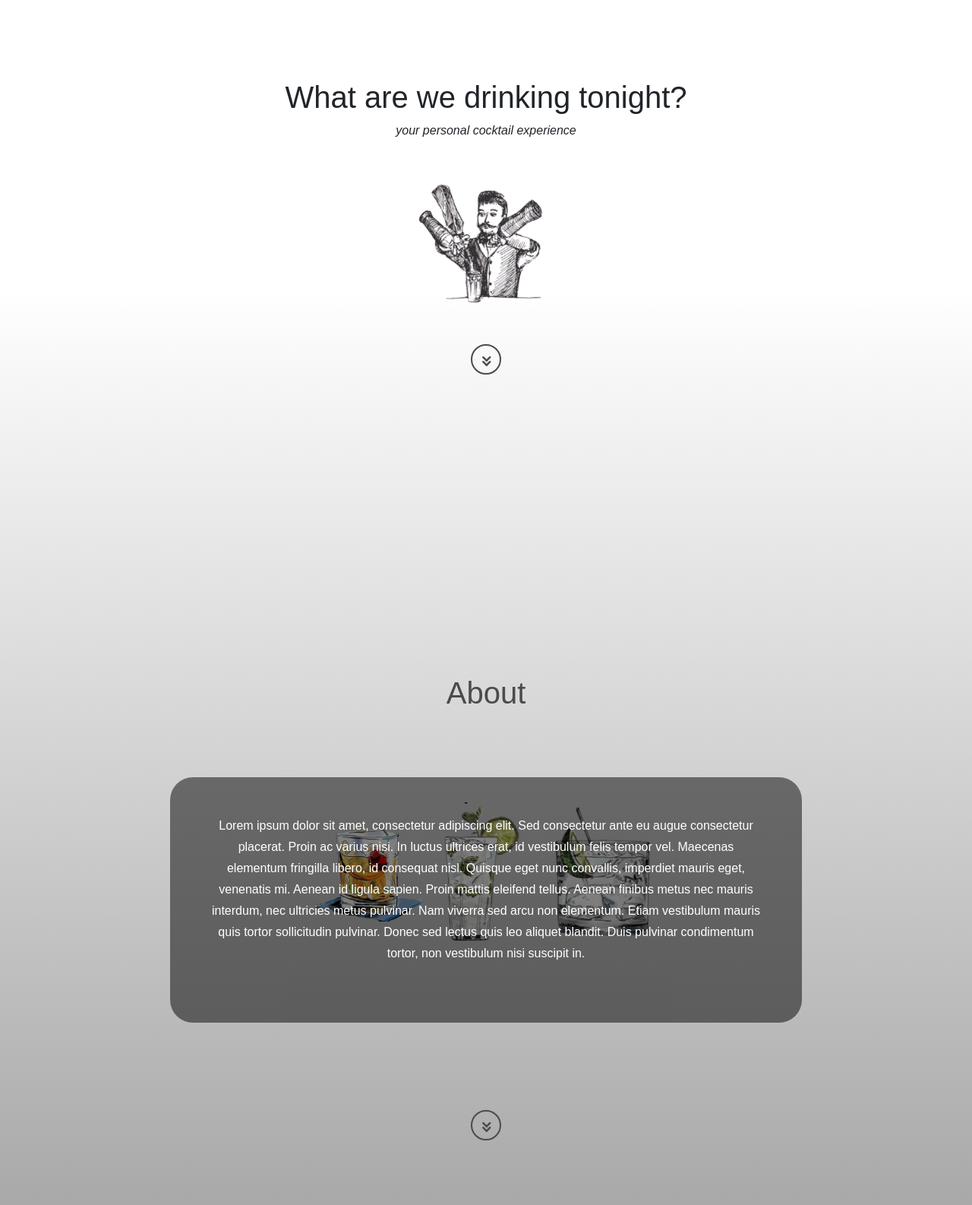
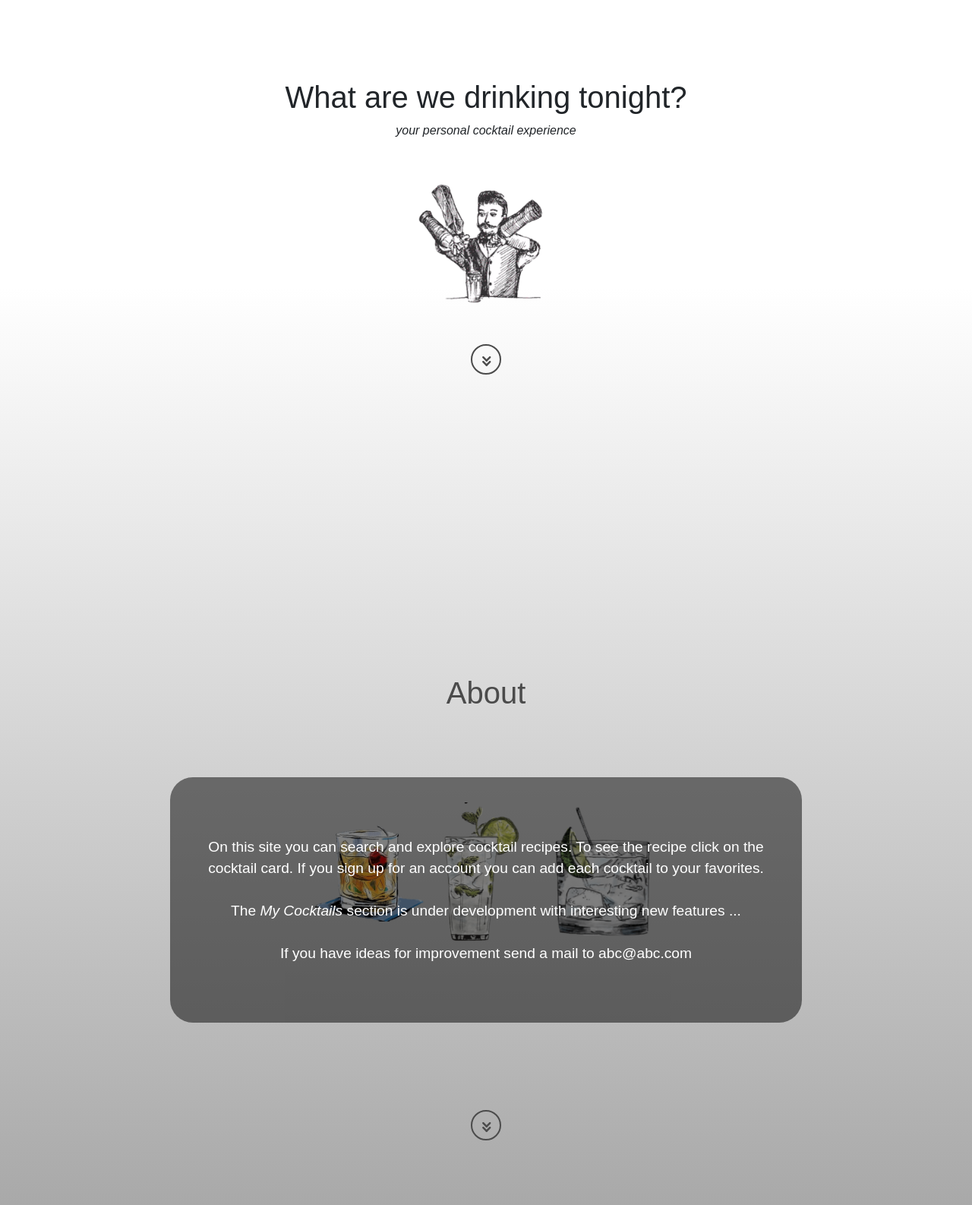
Before and after one commit to ax-ab/cocktail_time, a Django app: page / in a window 1280 px wide. Shown: the part 66-1652 px from the top of the page at 76% size. Run offline with Django 3.2, Linux system fonts and the light colour scheme; some libraries are stand-ins or nearby versions.

Commit message:
Update about text and shrunk png files

```diff
--- a/core/templates/core/about.html
+++ b/core/templates/core/about.html
@@ -48,8 +48,20 @@
     <img src="/static/images/gt.png">
 
     <div>
-        Lorem ipsum dolor sit amet, consectetur adipiscing elit. Sed consectetur ante eu augue consectetur placerat. Proin ac varius nisi. In luctus ultrices erat, id vestibulum felis tempor vel. Maecenas elementum fringilla libero, id consequat nisl. Quisque eget nunc convallis, imperdiet mauris eget, venenatis mi. Aenean id ligula sapien. Proin mattis eleifend tellus. Aenean finibus metus nec mauris interdum, nec ultricies metus pulvinar.
-        Nam viverra sed arcu non elementum. Etiam vestibulum mauris quis tortor sollicitudin pulvinar. Donec sed lectus quis leo aliquet blandit. Duis pulvinar condimentum tortor, non vestibulum nisi suscipit in.
+        <p style="font-size: larger">
+
+        <br>
+        On this site you can search and explore cocktail recipes. To see the recipe click on the cocktail card. If you sign up for an account you can add each cocktail to your favorites.
+        <br>
+        <br>
+        The <span style="font-style: italic">My Cocktails</span> section is under development with
+        interesting new features ...
+        <br>
+        <br>
+        If you have ideas for improvement send a mail to abc@abc.com
+        <br>
+
+        </p>
     </div>
 
     </div>
--- a/webdev/settings.py
+++ b/webdev/settings.py
@@ -28,7 +28,6 @@ SECRET_KEY = os.environ.get('SECRET_KEY')
 DEBUG = (os.environ.get('DEBUG_VALUE') == 'True')
 
 ALLOWED_HOSTS = ['127.0.0.1', 'localhost', 'cocktailtime.herokuapp.com']
-
 
 # Application definition
 
```
Also changed, not shown: core/views.py (+0 -16 lines), static/images/bartender.png, static/images/bartender_search.png, static/images/cocktail.png, static/images/fashioned.png, static/images/gt.png, static/images/mojito.png.
